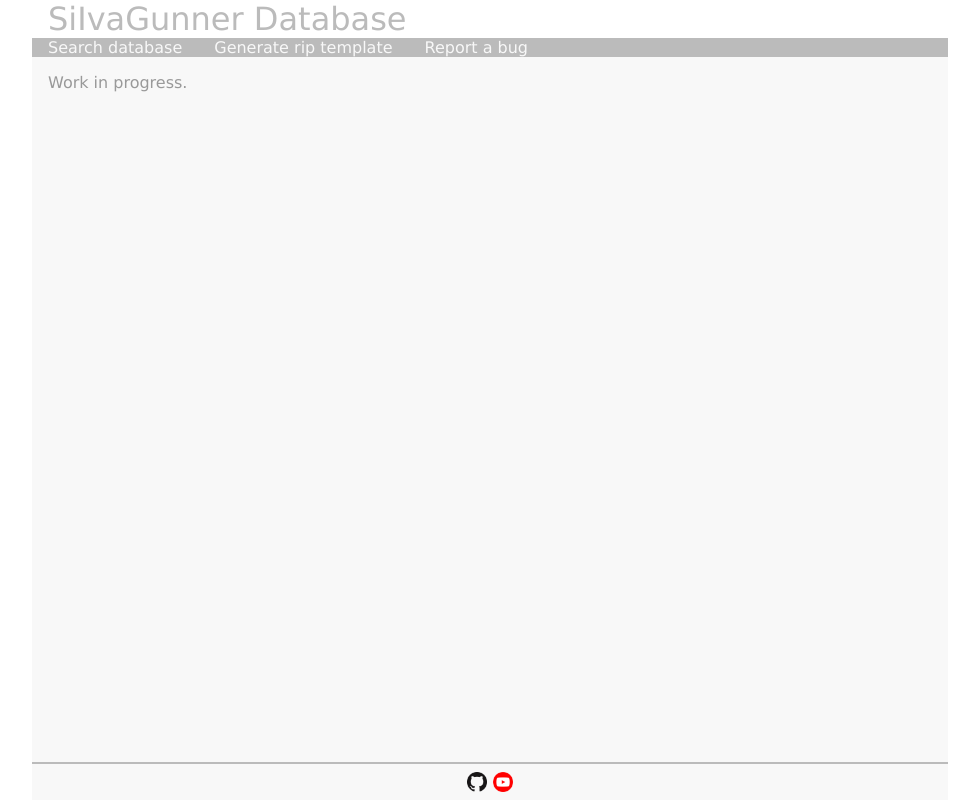
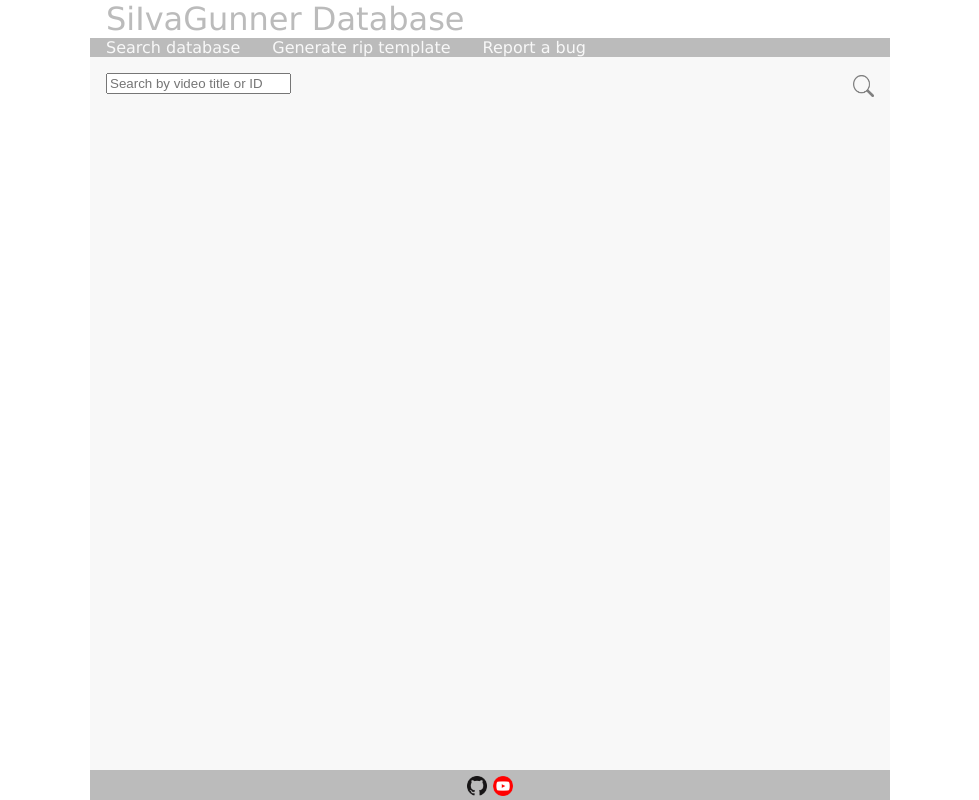
Before and after one commit to SiIvaGunner-Database/SiIvaGunner-Database, a PHP site: page / in a window 1280 px wide. Shown: the whole page, without its empty margins (150-1129 px from the left). Run offline with PHP 8.4, Linux system fonts and the light colour scheme.

Commit message:
Add onkeydown listener, improve styling, and new html page.

```diff
--- a/Website/footer.html
+++ b/Website/footer.html
@@ -1,5 +1,5 @@
-<hr/>
+
 <footer>
-  <a target="_blank" href="https://github.com/AAAAAAidan/SiIvaGunner-Database"><img alt="GitHub" src="images/GitHub-Dark.png" height="20" width="20"></a>
-  <a target="_blank" href="https://www.youtube.com/channel/UC6ajqR7lEYf-33Gsj4lgVOA/playlists?view=1&sort=lad"><img alt="YouTube" src="images/YouTube-Round.png" height="20" width="20"></a>
+  <a target="_blank" href="https://github.com/AAAAAAidan/SiIvaGunner-Database"><img alt="GitHub" src="images/GitHub-Dark.png" height="20px" width="20px"></a>
+  <a target="_blank" href="https://www.youtube.com/channel/UC6ajqR7lEYf-33Gsj4lgVOA/playlists?view=1&sort=lad"><img alt="YouTube" src="images/YouTube-Round.png" height="20px" width="20px"></a>
 </footer>
--- a/Website/index.php
+++ b/Website/index.php
@@ -8,9 +8,12 @@
   </head>
   <body>
     <?php include("nav.html"); ?>
-    <div id="main">
-      Work in progress.
-    </div>
+    <main>
+      <div id="searchContainer">
+        <input type="text" id="inputText" class="textBox" placeholder="Search by video title or ID"/>
+        <button id="submitBtn" class="searchBtn" onclick="search()"></button>
+      </div>
+    </main>
     <?php include("footer.html"); ?>
   </body>
 </html>
--- a/Website/nav.html
+++ b/Website/nav.html
@@ -1,10 +1,10 @@
 <header>
   <a id="headerLink" href="index.php">SiIvaGunner Database</a>
 </header>
-<div id="nav">
+<nav>
   <ul>
     <li><a id="databaseLink" href="index.php">Search database</a></li>
     <li><a id="generatorLink" href="generator.php">Generate rip template</a></li>
     <li><a id="reportLink" href="report.php">Report a bug</a></li>
   </ul>
-</div>
+</nav>
--- a/Website/script.js
+++ b/Website/script.js
@@ -1,5 +1,17 @@
 var appUrl = "https://script.google.com/macros/s/AKfycbzm47208rTvNpu2pa-vhqdT53k9_F1l0j47nqlJOw/exec";
 var reay = false;
+
+document.onkeydown = logKey;
+
+function logKey(e) {
+  if (e.code == "Enter" && document.getElementById("inputText").value != "")
+    document.getElementById("submitBtn").click();
+}
+
+function search()
+{
+
+}
 
 function copyTemplate()
 {
@@ -13,7 +25,7 @@
 
 function generateTemplate()
 {
-  var id = document.getElementById("textBox").value;
+  var id = document.getElementById("inputText").value;
   id = id.replace("{\"\":\"", "").replace("\"}", "").replace("&feature=youtu.be", "").replace(/&.*/, "").replace(/h.*=/, "");
   var url = appUrl + "?type=template&id=" + id;
 
--- a/Website/style.css
+++ b/Website/style.css
@@ -5,8 +5,7 @@
 */
 
 html {
-  padding-left: 182px;
-  padding-right: 182px;
+  padding: 0 240px;
   height: 100%;
 }
 
@@ -21,19 +20,76 @@
 header {
   padding-left: 16px;
   font-size: 32px;
-  /* border: 2px solid yellow; */
+}
+
+nav ul {
+  margin: 0;
+  padding: 0;
+  overflow: hidden;
+  list-style-type: none;
+  background-color: #BBBBBB;
+}
+
+nav li {
+  float: left;
+}
+
+nav li a {
+  padding: 0 16px;
+  text-align: center;
+  text-decoration: none;
+  color: #f8f8f8;
+}
+
+nav li a:hover {
+  background-color: #999999;
 }
 
 #headerLink {
   color: #BBBBBB;
 }
 
+main {
+  padding: 16px;
+  flex-grow: 1;
+  color: #999999;
+  background-color: #f8f8f8;
+}
+
+footer {
+  padding-top: 6px;
+  text-align: center;
+  background-color: #BBBBBB;
+}
+
 a {
   text-decoration: none;
 }
 
+button {
+  cursor: pointer;
+}
+
 textarea {
   width: 100%;
+}
+
+#video {
+  float: left;
+  border: 2px solid red;
+}
+
+#videoInfo {
+  float: left;
+  min-width: 426px;
+  max-width: calc(100% - 560px - 8px);
+  border: 2px solid blue;
+}
+
+#videoDesc {
+  clear: left;
+  max-width: 560px;
+  border: 2px solid green;
 }
 
 #template {
@@ -46,52 +102,39 @@
    height: 180px;
 }
 
-#nav {
-  /* border: 2px solid red; */
+#searchContainer {
 }
 
-#nav ul {
-  margin: 0;
-  padding: 0;
-  overflow: hidden;
-  list-style-type: none;
-  background-color: #BBBBBB;
+.searchBtn {
+  background-image: url("images/search.png");
+  background-repeat: no-repeat;
+  background-color: inherit;
+  background-size: 21px 22px;
+  margin-top: 2px;
+  float: right;
+  height: 22px;
+  width: 21px;
+  border: none;
 }
 
-#nav li {
-  float: left;
+@media only screen and (max-width: 1024px) {
+  html {
+    padding: 0 120px;
+  }
+
+  iframe {
+    width: 426px;
+    height: 240px;
+  }
+
+  #videoInfo {
+    max-width: calc(100% - 426px - 8px);
+  }
 }
 
-#nav li a {
-  padding: 16px;
-  text-align: center;
-  text-decoration: none;
-  color: #f8f8f8;
+/* For mobile viewing */
+@media only all and (max-width: 768px) {
+  html {
+    padding: 0;
+  }
 }
-
-#nav li a:hover {
-  background-color: #999999;
-}
-
-#main {
-  padding: 16px;
-  flex-grow: 1;
-  color: #999999;
-  background-color: #f8f8f8;
-  /* border: 2px solid green; */
-}
-
-hr {
-  margin: 0;
-  border-top: 0;
-  border-width: 1px;
-  border-style: solid;
-  color: #BBBBBB;
-}
-
-footer {
-  padding: 8px 0 4px 0;
-  text-align: center;
-  background-color: #f8f8f8;
-  /* border: 2px solid blue; */
-}
```
Also changed, not shown: Website/generator.php (+7 -7 lines), Website/report.php (+15 -15 lines), Website/rip.php (added, +24 -0 lines), Website/images/search.png (added).
